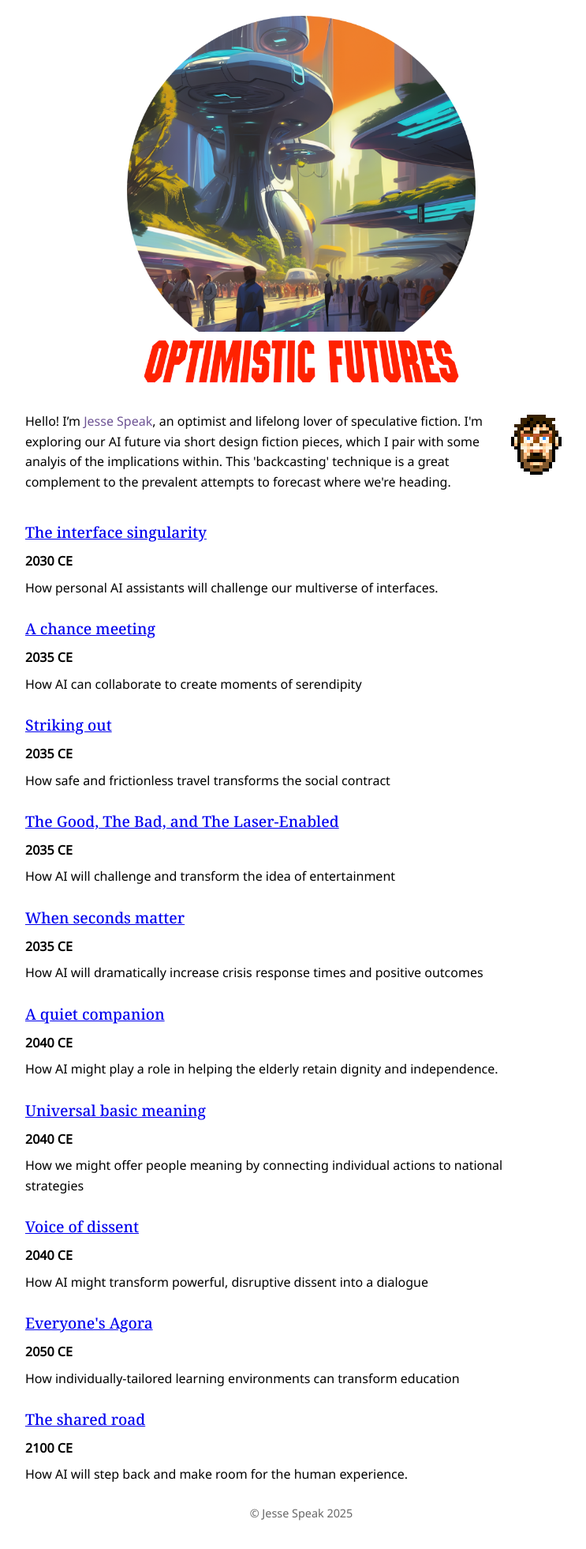
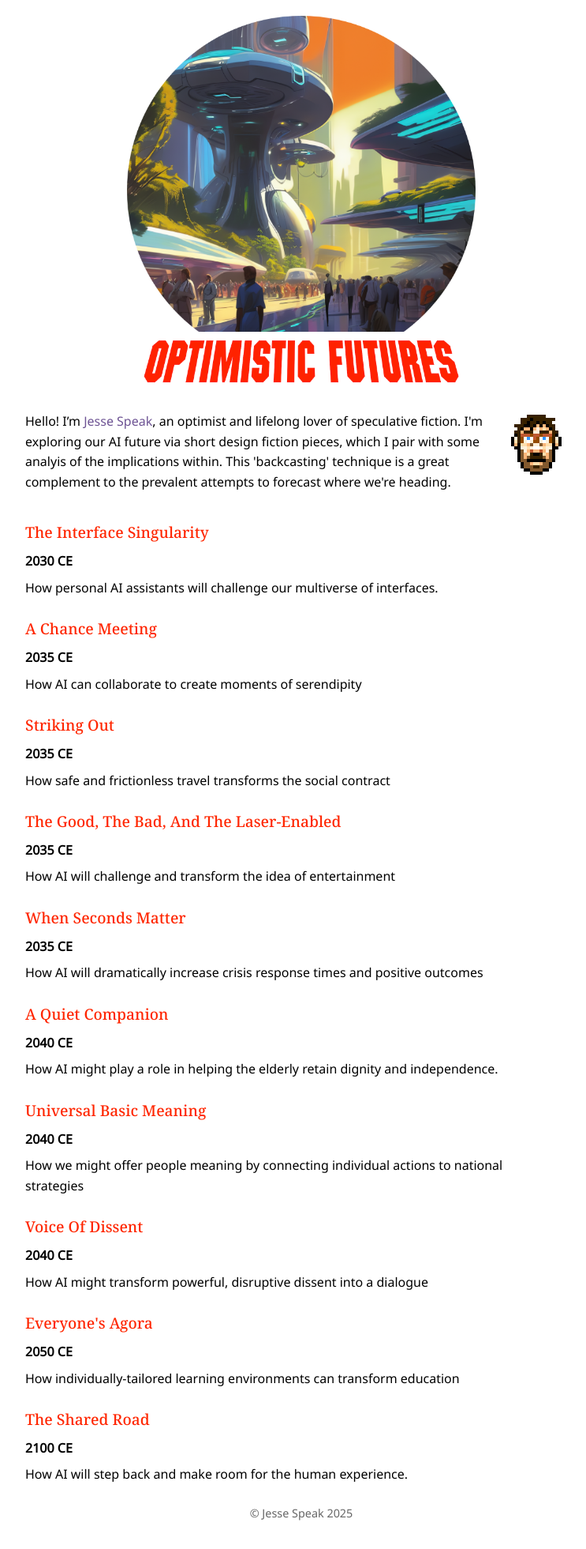
Before and after one commit to jessespeak/jessespeak.github.io, a Jekyll site: the page built from index.html, in a window 1280 px wide. Shown: the whole page at 79% size, without its empty margins (258-1001 px from the left). Built offline with Jekyll 4.4.1, drawn with Linux system fonts in a browser that asks for light colours.

Commit message:
Changing link style to red caps

```diff
--- a/assets/css/styles.css
+++ b/assets/css/styles.css
@@ -8,6 +8,11 @@
       margin: 0 auto;
       padding: 20px;
     }
+a, a:visited {
+    color:#FF2600;
+    text-decoration: none;
+    text-transform: capitalize;
+}
 a.back-link {
     margin: 20px 0;
 }
```
Also changed, not shown: 1 other file.
